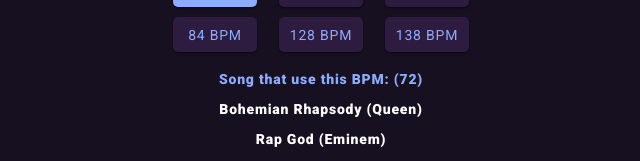
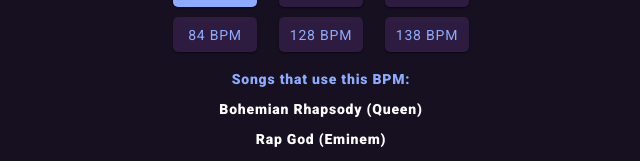
Before and after one commit to patrivet/metronome, a React (Create React App) app: page / in a window 1280 px wide. Shown: the part 520-681 px from the top of the page, without its empty margins (319-959 px from the left). Built offline with nearby package versions, Linux system fonts and the light colour scheme.

Commit message:
Fix: Selected bpm not initially highlighted. Metronome height incorrectly reducing.

```diff
--- a/src/components/Metronome/Metronome.css
+++ b/src/components/Metronome/Metronome.css
@@ -6,6 +6,8 @@
   letter-spacing: 1.33px;
   width: 132px;
   height: 132px;
+  min-height: 132px;
+  min-width: 132px;
   background-color: #64bca4;
   border-radius: 50%;
   display: flex;
--- a/src/components/Selector/Selector.js
+++ b/src/components/Selector/Selector.js
@@ -6,6 +6,7 @@
 
 const Selector = () => {
   const { bpms, activeBpm, setActiveBpm } = useContext(AppContext);
+  console.log("🚀 ~ file: Selector.js ~ line 9 ~ Selector ~ activeBpm", activeBpm)
 
   const handleClick = (bpm) => {
     // Set clicked bpm to active bpm
@@ -13,16 +14,21 @@
   }
 
   return (
+    <>
+      {activeBpm ?
       <div className="selector">
         {bpms.map((bpm) => ((
           <div
             key={bpm}
-          className={`selector__button ${(bpm === activeBpm) ? 'selected' : 'unselected'}`}
+            className={`selector__button ${(Number(bpm) === Number(activeBpm)) ? 'selected' : 'unselected'}`}
             onClick={() => { handleClick(bpm) }}>
             {bpm}{' '}bpm
           </div>
         )))}
       </div>
+      : null}
+    </>
+
   )
 };
 
--- a/src/components/Songs/Songs.js
+++ b/src/components/Songs/Songs.js
@@ -17,7 +17,7 @@
 
   return (
     <div className="songs">
-      <p>Song that use this BPM: ({activeBpm})</p>
+      <p>Songs that use this BPM:</p>
       <div className="songs__song">{bpmSongs().map( ([name, artist, bpm]) => {
         return (<p key={`${name}_${artist}_${bpm}`}>{name}{' '}({artist})</p>)
       })}
```
Also changed, not shown: 1 other file (tests, documents, lock files or other folders). Lines whose indentation alone changed are shown as unchanged.
